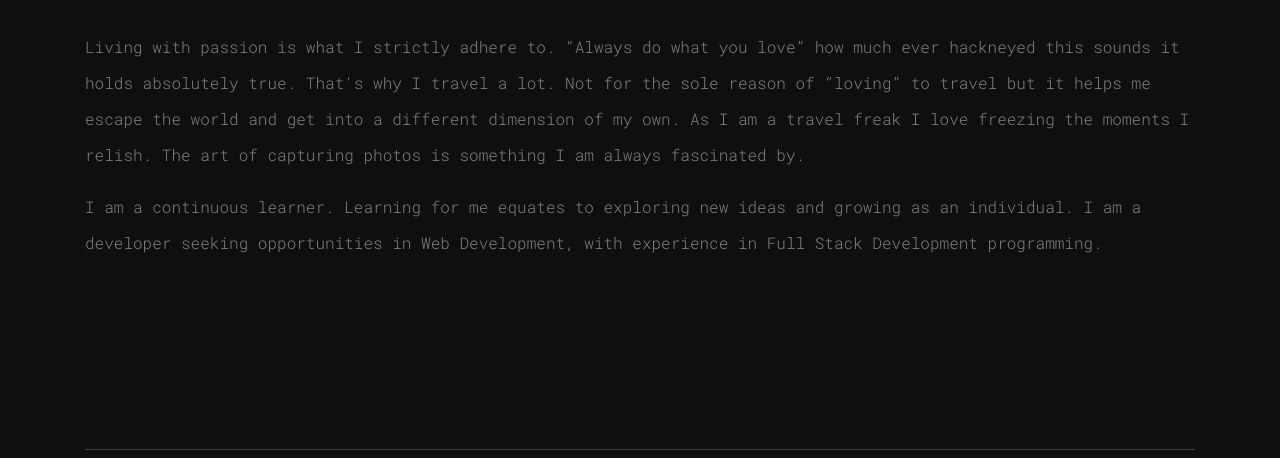
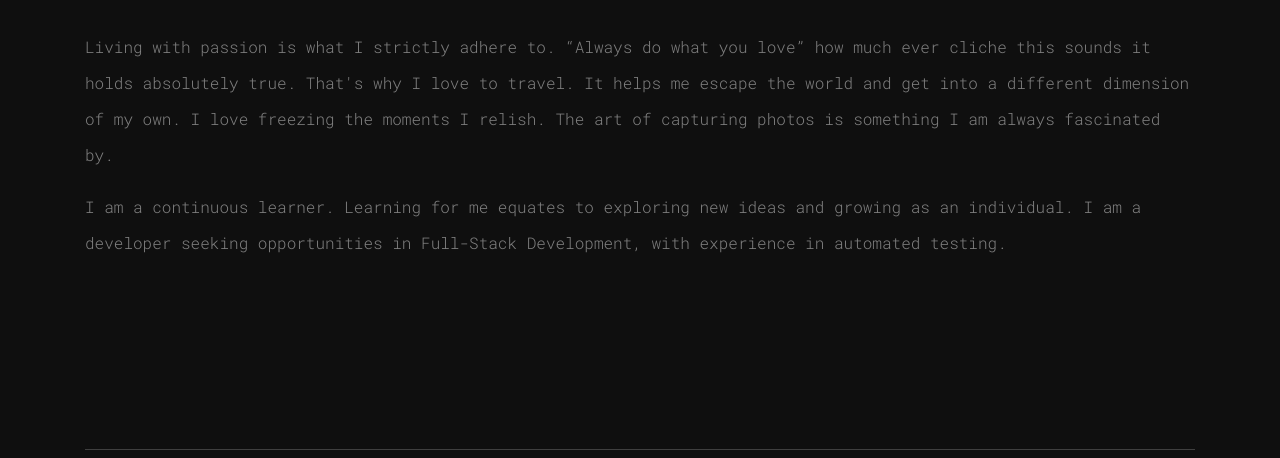
Before and after one commit to pierrepnguyen/portfolio, a plain HTML site: page about.html in a window 1280 px wide. Shown: the part 705-1163 px from the top of the page. Drawn offline with nearby package versions, Linux system fonts and the light colour scheme.

Commit message:
update resume & about 2024

```diff
--- a/about.html
+++ b/about.html
@@ -76,9 +76,9 @@
                               <div class="col-lg-12">
                                     <h3 class="wow fadeInUp" data-wow-delay="1.2s">about me.</h3><br>
 
-                                    <p class="wow fadeInUp">Living with passion is what I strictly adhere to. “Always do what you love” how much ever hackneyed this sounds it holds absolutely true. That's why I travel a lot. Not for the sole reason of “loving” to travel but it helps me escape the world and get into a different dimension of my own. As I am a travel freak I love freezing the moments I relish. The art of capturing photos is something I am always fascinated by.</p>
+                                    <p class="wow fadeInUp">Living with passion is what I strictly adhere to. “Always do what you love” how much ever cliche this sounds it holds absolutely true. That's why I love to travel. It helps me escape the world and get into a different dimension of my own. I love freezing the moments I relish. The art of capturing photos is something I am always fascinated by.</p>
 
-                                    <p class="wow fadeInUp" data-wow-delay="0.2s">I am a continuous learner. Learning for me equates to exploring new ideas and growing as an individual. I am a developer seeking opportunities in Web Development, with experience in Full Stack Development programming.</p>
+                                    <p class="wow fadeInUp" data-wow-delay="0.2s">I am a continuous learner. Learning for me equates to exploring new ideas and growing as an individual. I am a developer seeking opportunities in Full-Stack Development, with experience in automated testing.</p>
 
                               </div>
                         </div>
```
Also changed, not shown: 2 other files.
